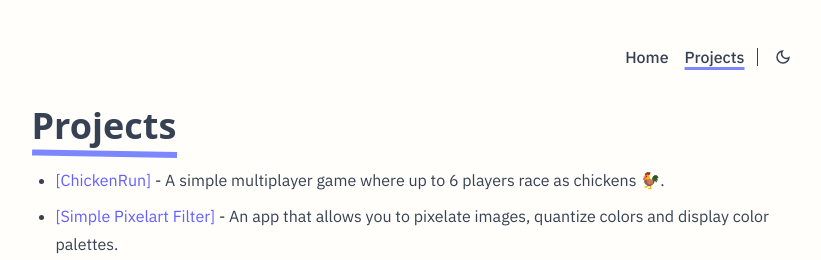
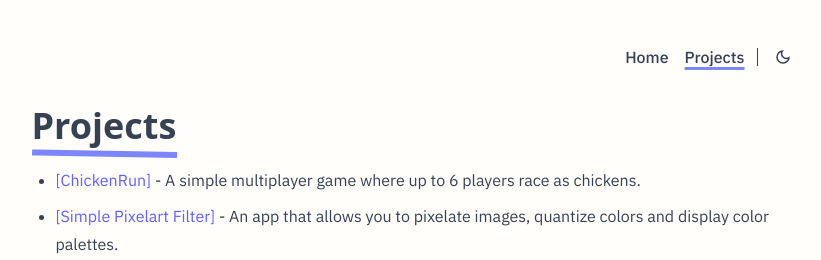
Before and after one commit to kuko6/personal-website, a SvelteKit app: page /projects in a window 1280 px wide. Shown: the top 260 px of the page, without its empty margins (217-1038 px from the left). Built offline with nearby package versions, Linux system fonts and the light colour scheme.

Commit message:
Remove emoji from ChickenRun project description

```diff
--- a/src/routes/projects/+page.svelte
+++ b/src/routes/projects/+page.svelte
@@ -10,7 +10,7 @@
   const project: Project[] = [
     {
       name: "ChickenRun",
-      description: `A simple multiplayer game where up to 6 players race as chickens 🐓.`,
+      description: `A simple multiplayer game where up to 6 players race as chickens.`,
       ref: "https://github.com/kuko6/chickens",
       used_tech: ["Deno", "JavaScript", "WebSockets", "Docker"],
       open_source: true,
```
